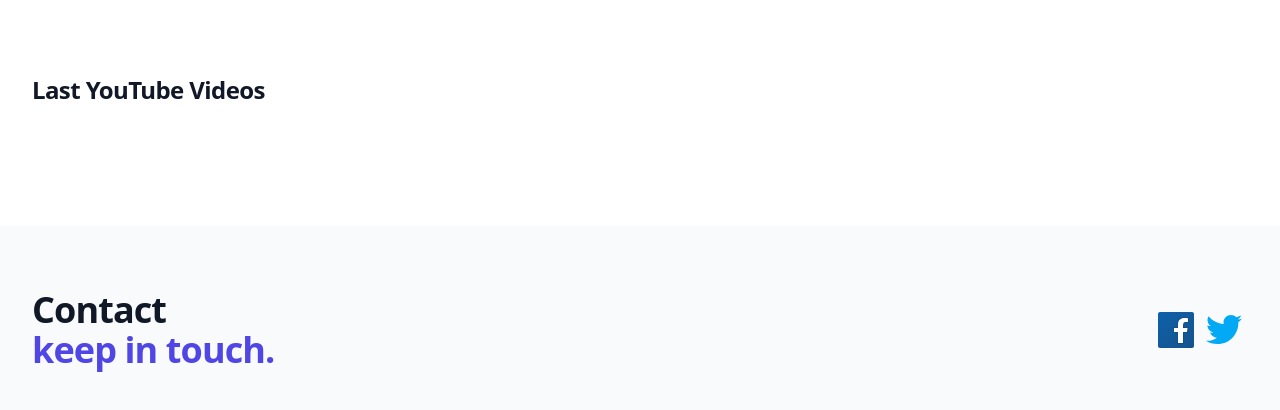
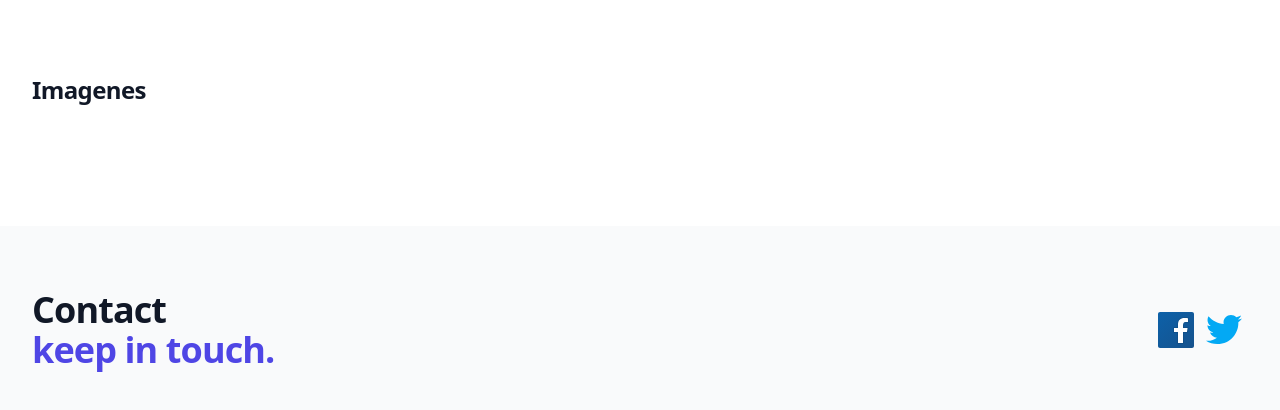
Before and after one commit to ccastro1992/async_landing, a website: page src/index.html in a window 1280 px wide. Shown: the part 494-904 px from the top of the page. Drawn offline with nearby package versions, Linux system fonts and the light colour scheme; no server answers.

```diff
--- a/src/index.html
+++ b/src/index.html
@@ -58,7 +58,7 @@
     </div>
     <div class="bg-white">
         <div class="max-w-2xl mx-auto py-16 px-4 sm:py-24 sm:px-6 lg:max-w-7xl lg:px-8">
-            <h2 class="text-2xl font-extrabold tracking-tight text-gray-900">Last YouTube Videos</h2>
+            <h2 class="text-2xl font-extrabold tracking-tight text-gray-900">Imagenes</h2>
             <div class="mt-6 grid grid-cols-1 gap-y-10 gap-x-6 sm:grid-cols-2 lg:grid-cols-4 xl:gap-x-8" id="content">
                 <!-- content -->
 
```
